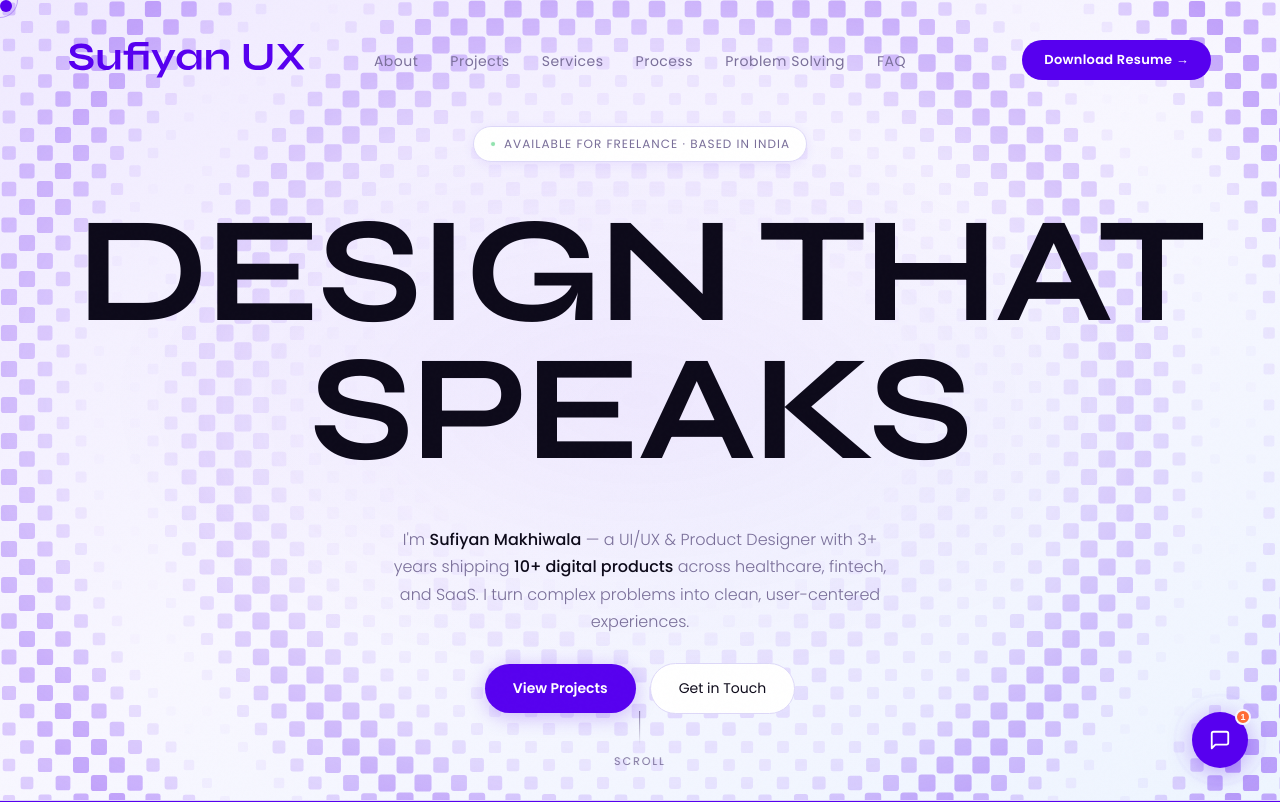
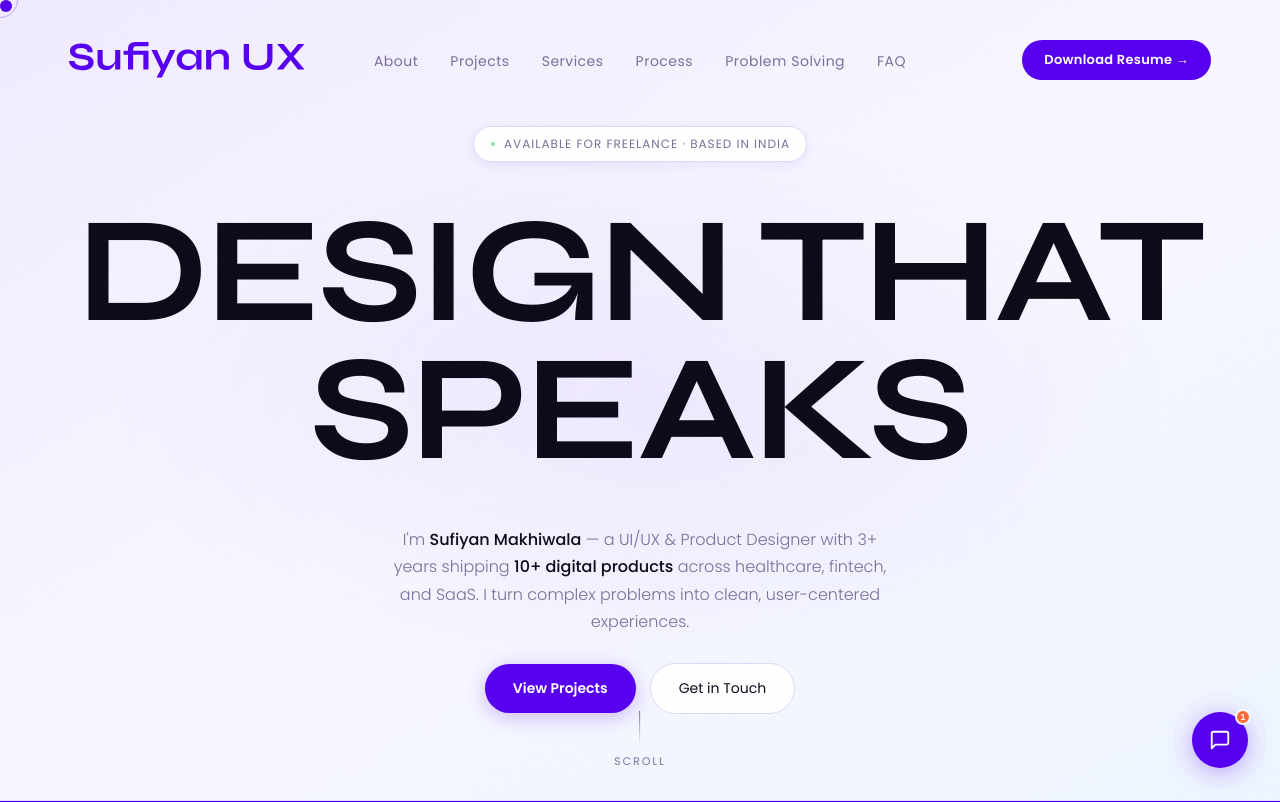
Before and after one commit to Sufiyan2614/Portfolio-Website, a plain HTML site: page index.html in a window 1280 px wide. Shown: the top 802 px of the page. Drawn offline with Linux system fonts and the light colour scheme; animation ran at ten frames a second.

Commit message:
Update index.html

```diff
--- a/index.html
+++ b/index.html
@@ -71,7 +71,7 @@
 
 <!-- HERO -->
 <section class="hero" id="home">
-  <canvas class="hero-checker" id="heroChecker"></canvas>
+  <!-- <canvas class="hero-checker" id="heroChecker"></canvas> -->
   <div class="hero-tag">
     <span class="hero-tag-dot"></span>
     Available for Freelance · Based in India
```
